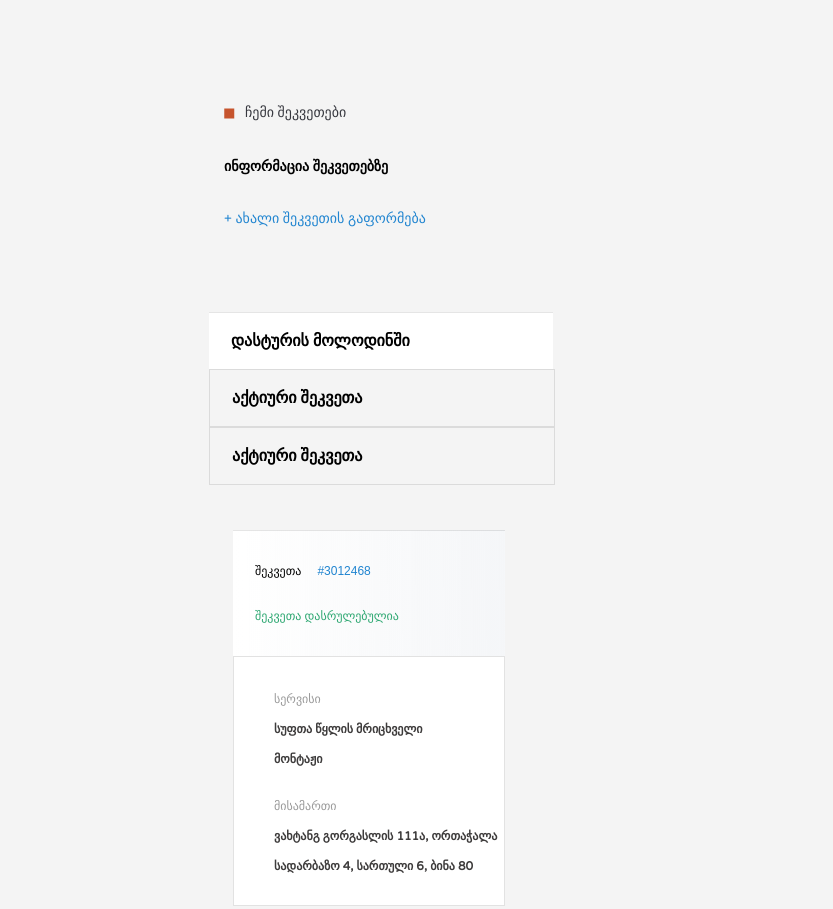
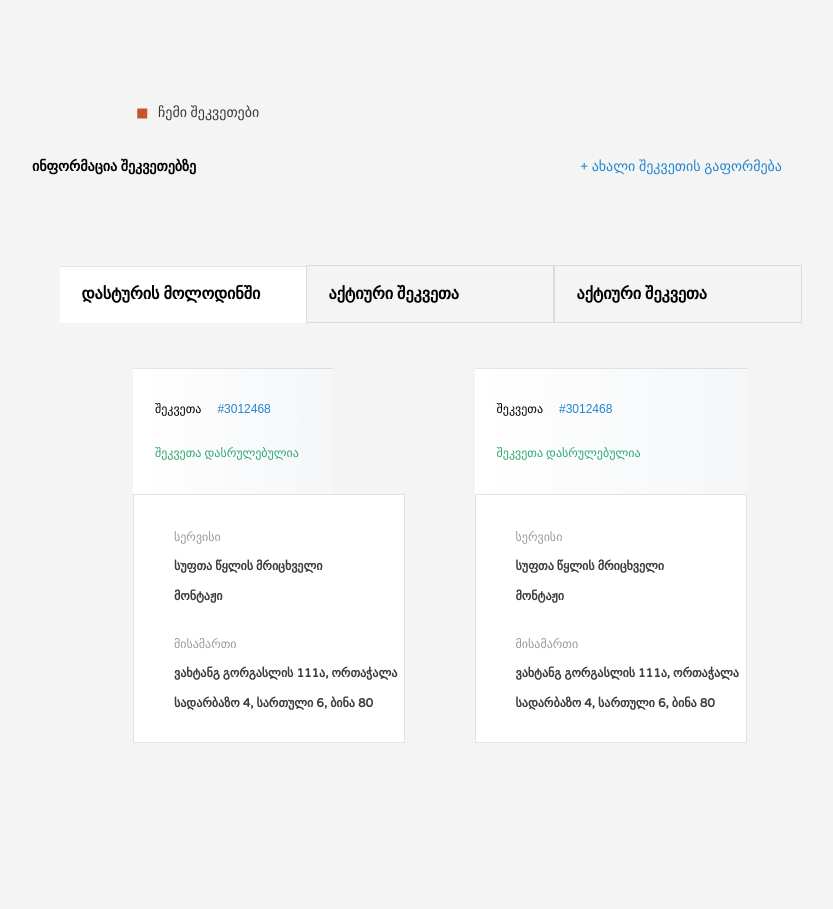
Before and after one commit to githubercrazy/davaleba2, a plain HTML site: page newcrasftaman/index.html in a window 1280 px wide. Shown: the top 909 px of the page, without its empty margins (236-1069 px from the left). After the commit the page ends 800 px from the top, so only its background shows below. Drawn offline with Linux system fonts and the light colour scheme.

Commit message:
added nex resolution

```diff
--- a/newcrasftaman/index.html
+++ b/newcrasftaman/index.html
@@ -82,7 +82,7 @@
                 </div>
               </div>
             </div>
-            <div class="info-box-one">
+            <div class="info-box-two">
               <div class="info-box-header">
                 <div class="info-text-box">
                   <div class="order-text">
--- a/newcrasftaman/style.css
+++ b/newcrasftaman/style.css
@@ -23,17 +23,17 @@ html {
 }
 
 .header-container {
-  max-width: 1177px;
-  justify-content: space-between;
-  align-items: center;
+  opacity: 0px;
+  display: flex;
+  flex-direction: column;
 }
 
 .header-text-container {
-  max-width: 1177;
-  width: 100%;
+  /* width: 1177px; */
   display: flex;
   justify-content: space-between;
   align-items: center;
+  margin-top: -30px;
 }
 
 .header-text {
@@ -55,10 +55,10 @@ html {
   display: flex;
   align-items: center;
   gap: 10px;
+  width: 150px;
 }
 
 .subtext-header {
-
   white-space: nowrap;
   width: 98px;
   height: 22px;
@@ -75,7 +75,6 @@ html {
 }
 
 .info-container {
-  width: 1177px;
   justify-content: center;
   align-items: center;
   display: flex;
@@ -135,6 +134,9 @@ html {
 .info-box {
   padding-top: 25px;
   gap: 160px;
+  display: grid;
+  grid-template-rows: repeat(1, 1fr);
+  padding-right: 70px;
 }
 
 .info-box-header {
@@ -250,7 +252,6 @@ html {
 }
 
 @media (min-width: 360px) {
-
   .header-container {
     width: 360px;
   }
@@ -261,6 +262,17 @@ html {
 
   .header-container p {
     font-size: 14px;
+  }
+
+  .navigator {
+    display: grid;
+    grid-template-rows: repeat(1, 1fr);
+    justify-content: center;
+  }
+
+  .nav-div,
+  .nav-div-main {
+    max-width: 300px;
   }
 
   .info-box {
@@ -287,7 +299,6 @@ html {
     height: 100%;
   }
 
-
   .info-box-text {
     display: grid;
     grid-template-rows: 70px 1fr;
@@ -296,22 +307,74 @@ html {
   .info-service-text-second {
     padding-left: 20px;
   }
+}
+
+@media (min-width: 400px) {
+  .header-container {
+    padding-right: 40px;
+  }
 
   .navigator {
-    display: grid;
-    grid-template-rows: repeat(1, 1fr);
-    width: 100%;
-    max-width: 300px;
-    padding-right: 90px;
-  }
-
-  .nav-div,
-  .nav-div-main {
-    max-width: 300px;
+    padding-right: 80px;
   }
 }
 
+@media (min-width: 480px) {
+  .header-container {
+    justify-content: center;
+    align-items: center;
+  }
 
+  .navigator {
+    justify-content: center;
+    align-items: center;
+    padding-left: 80px;
+  }
+
+  /* .nav-div,
+  .nav-div-main {
+    max-width: 320px;
+  }
+
+  .info-box {
+    padding-right: 145px;
+  } */
+}
+
+@media (min-width: 768px) {
+  .header-container {
+    flex-direction: column;
+    padding-right: 384px;
+  }
+
+  .header-text-container {
+    width: 100%;
+    display: flex;
+    padding-top: 30px;
+    white-space: nowrap;
+  }
+
+  .header-text-sub {
+    padding-left: 384px;
+  }
+
+  .navigator {
+    display: flex;
+    width: 100%;
+    max-width: 300px;
+    padding-left: 35%;
+  }
+
+  .info-box {
+    display: grid;
+    grid-template-columns: 200px 1fr;
+    gap: 30%;
+  }
+
+  .info-box-text {
+    width: 100%;
+  }
+}
 
 /* 768px 1024px 1440px */
 /* @media (max-width: 1300px) {
```
